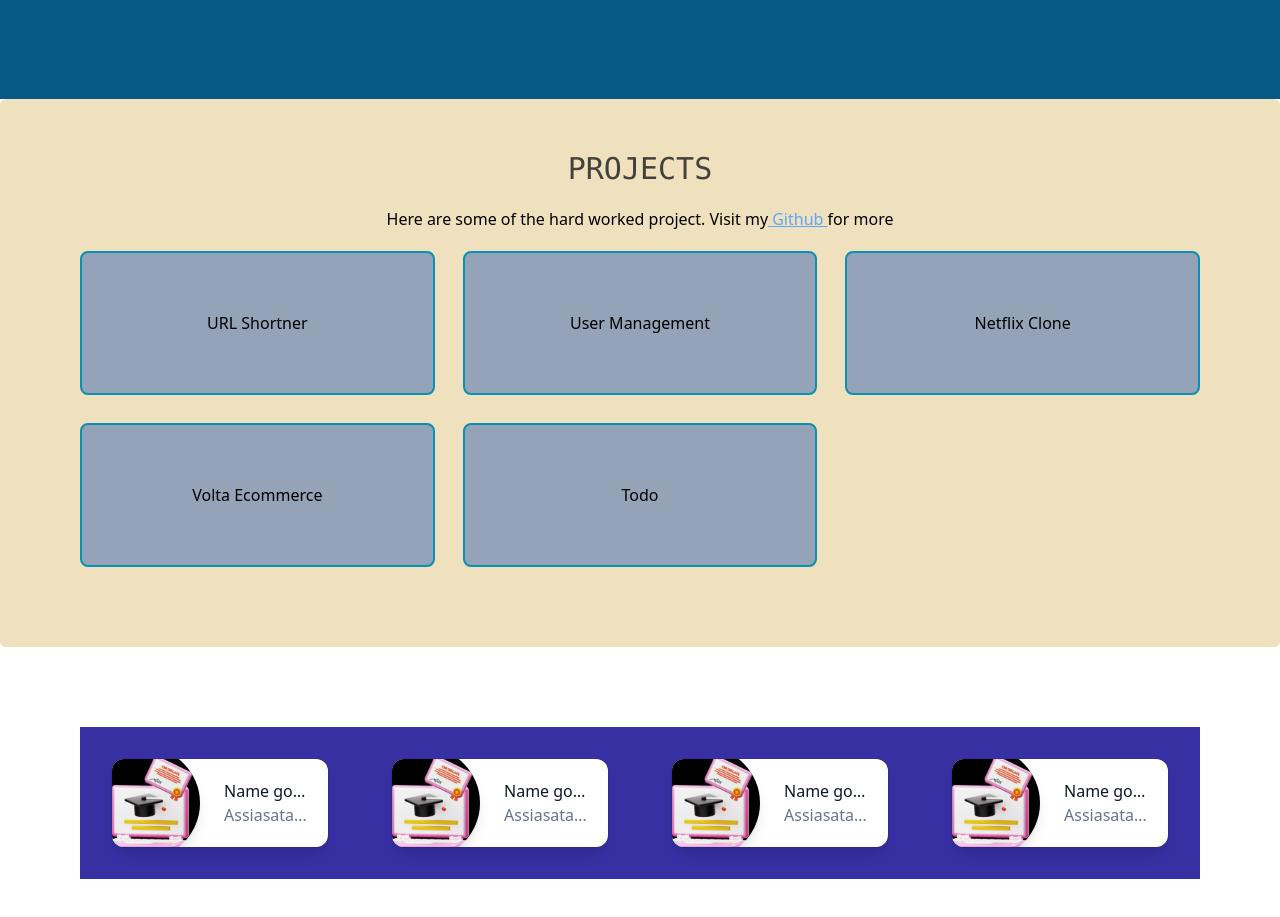
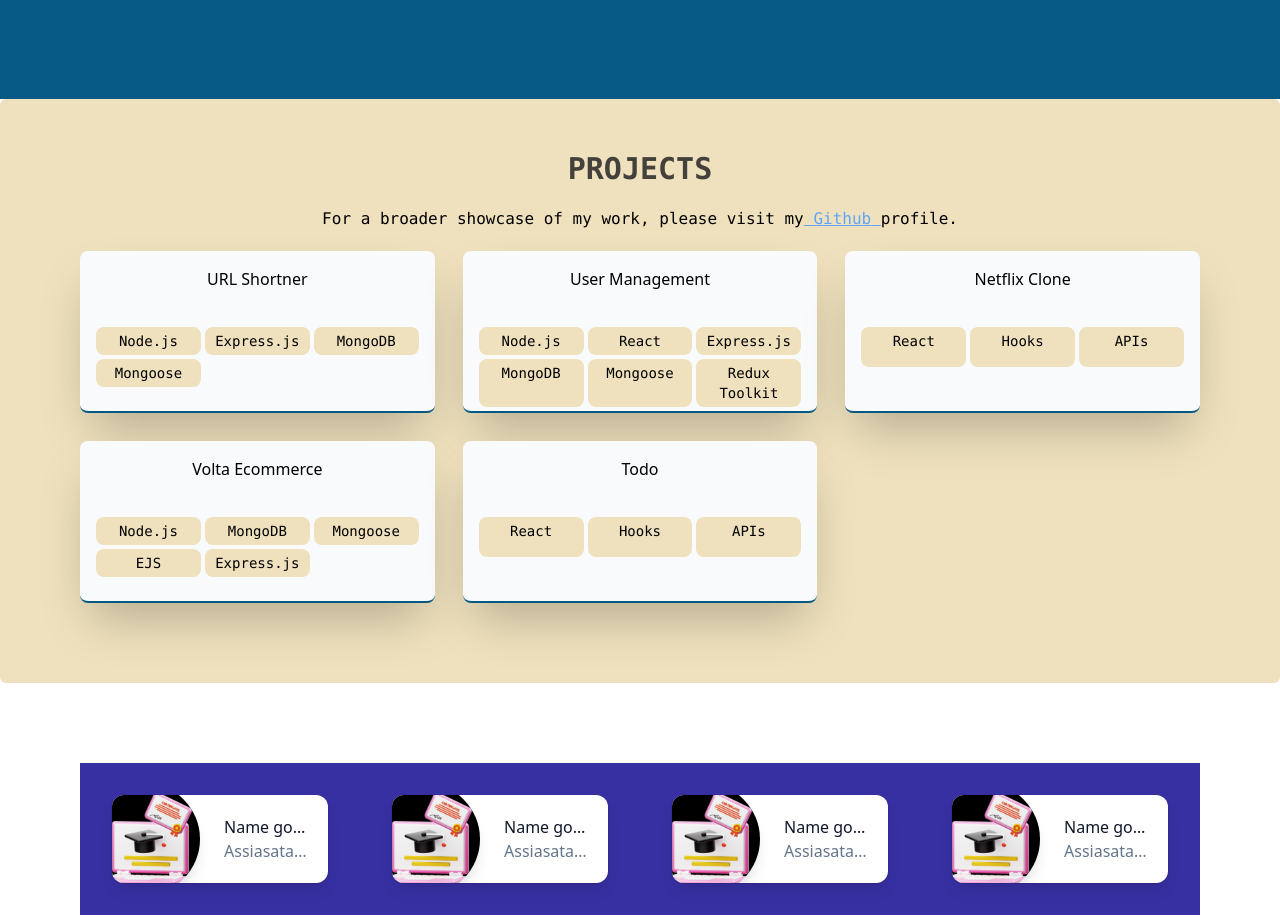
Before and after one commit to Sourav-KK/React_Portfolio, a React (Vite) app: page / in a window 1280 px wide. Shown: the part 1880-2797 px from the top of the page. Built offline with nearby package versions, Linux system fonts and the light colour scheme.

Commit message:
worked on project section

```diff
--- a/src/Components/Footer.tsx
+++ b/src/Components/Footer.tsx
@@ -3,7 +3,7 @@ import { FaGithub } from "react-icons/fa6";
 
 const Footer = () => {
   return (
-    <div className="grid justify-center gap-y-4 bg-gray-900 text-white py-7">
+    <div className="grid justify-center gap-y-4 bg-neutral-900 text-white py-7">
       <div className="flex justify-evenly">
         <a href="#">
           <FaGithub size={25} />
--- a/src/Components/Hero.tsx
+++ b/src/Components/Hero.tsx
@@ -1,10 +1,3 @@
-// import {
-//   BsFacebook,
-//   BsTwitter,
-//   BsInstagram,
-//   BsLinkedin,
-//   BsPinterest,
-// } from "react-icons/bs";
 import HeroPic from "../assets/portrait.png";
 import Typewrite from "../Utils/Typewriter";
 
@@ -13,7 +6,7 @@ const Hero = () => {
     <section className="flex justify-around items-center pb-7 space-x-10 lg:flex-row ssm:flex-col ssm:space-y-10 text-white">
       <div className="lg:w-1/3 ssm:w-fit grid gap-y-2">
         <p className="text-xl  text-slate-300 font-mono">Hi, my name is</p>
-        <h1 className="text-4xl uppercase font-mono">Abdulla umar</h1>
+        <h1 className="text-4xl uppercase font-mono">Sourav </h1>
         <p className=" text-xl text-slate-300 font-sans">
           <Typewrite />
         </p>
@@ -35,41 +28,6 @@ const Hero = () => {
           className="rounded-full w-full border-solid border-2 border-white"
         />
       </div>
-      {/* <div className="w-1/3 ssm:w-fit">
-        <p className="text-4xl mb-4">About Me</p>
-        <p className="text-slate-300">
-          Lorem ipsum dolor sit amet consectetur, adipisicing elit.
-        </p>
-        <button
-          className="bg-white text-indigo-600 px-10 py-2 my-3 rounded-full hover:bg-indigo-800 hover:text-white"
-          type="button"
-        >
-          Show more...
-        </button>
-
-        <div className="flex mt-5 space-x-4 cursor-pointer">
-          <BsFacebook
-            size={40}
-            className="border-4 hover:border-indigo-800 rounded-full"
-          />
-          <BsTwitter
-            size={40}
-            className="border-4 hover:border-indigo-800 rounded-full"
-          />
-          <BsInstagram
-            size={40}
-            className="border-4 hover:border-indigo-800 rounded-full"
-          />
-          <BsLinkedin
-            size={40}
-            className="border-4 hover:border-indigo-800 rounded-full"
-          />
-          <BsPinterest
-            size={40}
-            className="border-4 hover:border-indigo-800 rounded-full"
-          />
-        </div>
-      </div> */}
     </section>
   );
 };
--- a/src/Components/Nav.tsx
+++ b/src/Components/Nav.tsx
@@ -1,4 +1,3 @@
-// import { CgNametag } from "react-icons/cg";
 import { AiOutlineClose } from "react-icons/ai";
 import { HiMenuAlt1 } from "react-icons/hi";
 import { useState } from "react";
--- a/src/Components/Projects.tsx
+++ b/src/Components/Projects.tsx
@@ -6,31 +6,44 @@ const Projects = () => {
     {
       title: "URL Shortner",
       link: "sdsd",
-      Description: "Long URL's shortned using React, Express.js & MongoDB",
+      Description: "A backend work to shorten lenghty URLs",
+      techs: ["Node.js", "Express.js", "MongoDB", "Mongoose"],
       state: false,
     },
     {
       title: "User Management",
       link: "sdsd",
-      Description: "Managing user roles using React, Express.js & MongoDB",
+      Description: "A interface to mointer & track users and their roles.",
+      techs: [
+        "Node.js",
+        "React",
+        "Express.js",
+        "MongoDB",
+        "Mongoose",
+        "Redux Toolkit",
+      ],
       state: false,
     },
     {
       title: "Netflix Clone",
       link: "sdsd",
-      Description: "A clone of Netflix using React, Hooks & APIs",
+      Description:
+        "A clone of the Netflix website using React by integrating API's",
+      techs: ["React", "Hooks", "APIs"],
       state: false,
     },
     {
       title: "Volta Ecommerce",
       link: "sdsd",
-      Description: "Ecommerce website using Node.js, Express.js & MongoDB",
+      Description: "Ecommerce website using Node.js",
+      techs: ["Node.js", "MongoDB", "Mongoose", "EJS", "Express.js"],
       state: false,
     },
     {
       title: "Todo",
       link: "sdsd",
-      Description: "Todo using React",
+      Description: "A simple Todo webapp using React",
+      techs: ["React", "Hooks", "APIs"],
       state: false,
     },
   ]);
@@ -51,58 +64,71 @@ const Projects = () => {
     );
   }
 
-  function redirectToWebsite(index: number) {
-    for (let i = 0; i < projectDetails.length; i++) {
-      if (i === index) {
-        const projectLink = projectDetails[i].link;
-        window.open(projectLink, "_blank");
-      }
-    }
+  function redirectToWebsite(link: string) {
+    window.open(link, "_blank");
   }
 
   return (
-    <div className="bg-cream rounded-md  max-w-full">
+    <div className="bg-cream-50 rounded-md  max-w-full">
       <div className="grid justify-items-center  gap-y-2">
-        <h1 className="text-3xl text-stone-700 mt-10 uppercase p-3 font-mono">
+        <h1 className="text-3xl text-stone-700 mt-10 uppercase p-3 font-mono font-bold">
           Projects
         </h1>
-        <h1 className="text-center">
-          Here are some of the hard worked project. Visit my
+        <h1 className="text-center font-mono">
+          For a broader showcase of my work, please visit my
           <a href="#" className="underline text-blue-400 hover:text-blue-700">
             {" "}
             Github{" "}
           </a>
-          for more{" "}
+          profile.
         </h1>
       </div>
+
       <div className="grid md:grid-cols-3 grid-cols-1 p-5 pl-20 pr-20 pb-20 gap-7 ">
-        {projectDetails.map((project, index) => (
-          <div
-            className={` transition-all ease-in-out duration-700 h-36 border-2 rounded-lg border-cyan-600 p-3 flex justify-center
-              ${project.state ? "bg-red-400" : "bg-slate-400"}`}
-            onMouseEnter={() => truthy(index)}
-            onMouseLeave={() => falsey(index)}
-            key={index}
-          >
-            {project.state ? (
+        {projectDetails.map((work, index) => (
+          <div className="grid grid-rows-2 p-4 h-auto rounded-lg bg-gray-50 shadow-2xl border-b-2 border-sky-800">
+            {work.state ? (
               <div
-                className={`grid grid-cols-1 content-center gap-y-4 justify-items-center w-3/4`}
+                key={index}
+                className="grid grid-rows-2 row-span-2 gap-1"
+                onMouseLeave={() => falsey(index)}
               >
-                <p className={`text-center`}>{project.Description}</p>
-                <button
-                  type="button"
-                  className="bg-transparent border-2 rounded-lg border-cyan-600 p-3 flex justify-around items-center w-4/6  hover:bg-tatti transition-colors duration-500 ease-linear"
-                  onClick={() => redirectToWebsite(index)}
+                <div className="flex font-mono ">
+                  <p className="">{work.Description}</p>
+                </div>
+                <div
+                  className="flex justify-center items-center"
+                  onClick={() => redirectToWebsite(work.link)}
                 >
-                  Visit Website
-                  <FaAnglesRight className="flex place-content-center" />
-                </button>
+                  <button
+                    type="button"
+                    className="flex justify-self-stretch w-34 border-4 border-cream-50 rounded-2xl p-2 font-mono text-sm hover:bg-cream-50 transition-colors duration-500 ease-in-out"
+                  >
+                    Visit site
+                    <FaAnglesRight className="grid self-center" />
+                  </button>
+                </div>
               </div>
             ) : (
-              <div className="flex justify-center place-items-center w-8/12">
-                <h1 className="w-full text-center">{project.title}</h1>
+              <div
+                className={`grid grid-cols-1 gap-2 hover:cursor-pointer row-span-2 h-32`}
+                onMouseEnter={() => truthy(index)}
+              >
+                <div className={`  `}>
+                  <h1 className="text-center">{work.title}</h1>
+                </div>
+                <div className="grid grid-cols-3 gap-1 text-sm font-mono h-10">
+                  {work.techs.map((tech, index) => (
+                    <p
+                      className="bg-cream-50 p-1 rounded-lg text-center"
+                      key={index}
+                    >
+                      {tech}
+                    </p>
+                  ))}
+                </div>
               </div>
-            )}
+            )}{" "}
           </div>
         ))}
       </div>
--- a/src/Utils/Typewriter.tsx
+++ b/src/Utils/Typewriter.tsx
@@ -6,28 +6,20 @@ const Typewrite = () => {
       <Typewriter
         onInit={(typewriter) => {
           typewriter
-            .typeString("Web developer")
-            .callFunction(() => {
-              console.log("String typed out!");
-            })
+            .typeString("Web Developer")
+
             .pauseFor(2000)
             .deleteAll()
-            .typeString("MERN stack developer")
-            .callFunction(() => {
-              console.log("All strings were deleted");
-            })
+            .typeString("MERN Stack Developer")
+
             .pauseFor(2000)
             .deleteAll()
-            .typeString("Backend developer")
-            .callFunction(() => {
-              console.log("String typed out!");
-            })
+            .typeString("Backend Developer")
+
             .pauseFor(2000)
             .deleteAll()
-            .typeString("Frontend developer")
-            .callFunction(() => {
-              console.log("String typed out!");
-            })
+            .typeString("Frontend Developer")
+
             .pauseFor(2000)
             .start();
         }}
--- a/tailwind.config.js
+++ b/tailwind.config.js
@@ -13,7 +13,11 @@ export default {
       colors: {
         tatti: "#0496FF",
         project1_main: "#141C3A",
-        cream: "#EFE1BD",
+        cream: {
+          50: "#EFE1BD",
+          100: "#e8d7ae",
+          150:"#cec5ad"
+        },
       },
       animation: {
         "infinite-scroll": "infinite-scroll 32s linear infinite",
```
